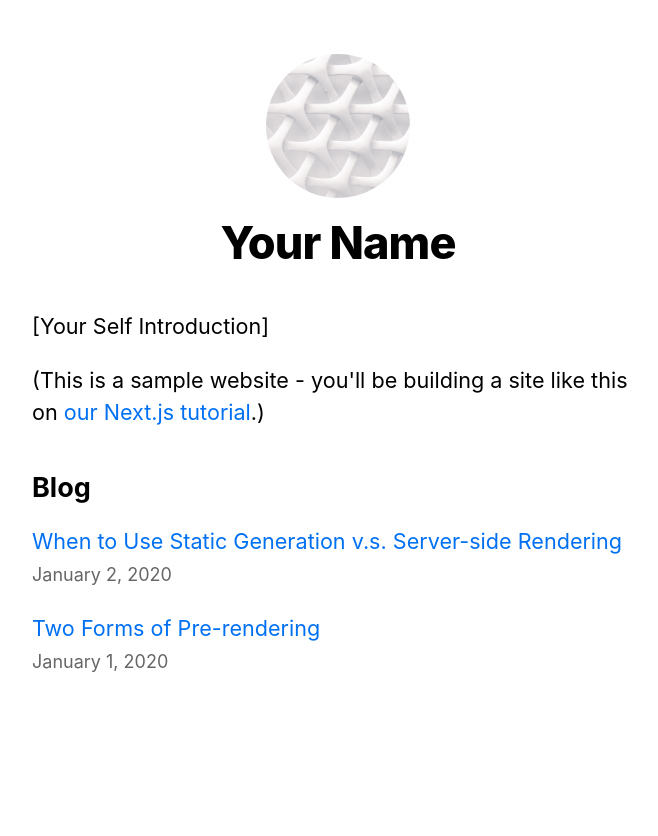
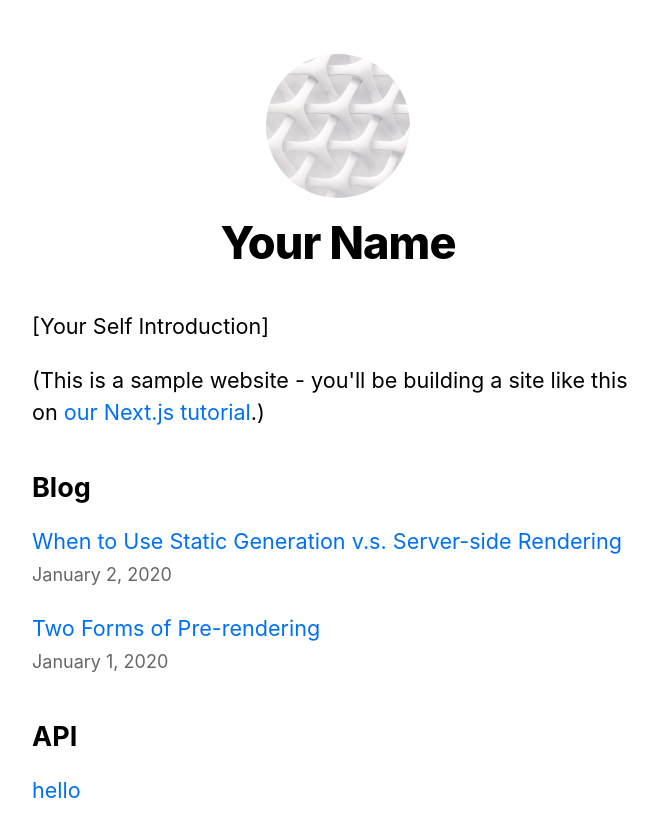
Before and after one commit to oikwsat/nextjs-blog, a Next.js app: page / in a window 1280 px wide. Shown: the top 836 px of the page, without its empty margins (302-960 px from the left). Before the commit the page ends 800 px from the top, so only its background shows below. Built offline with nearby package versions, Linux system fonts and the light colour scheme.

Commit message:
Adding API to the Index Page

```diff
--- a/pages/index.tsx
+++ b/pages/index.tsx
@@ -35,6 +35,16 @@ export default function Home({ allPostsData }: { allPostsData: { date: string; t
           ))}
         </ul>
       </section>
+      <section className={`${utilStyles.headingMd} ${utilStyles.padding1px}`}>
+        <h2 className={utilStyles.headingLg}>API</h2>
+        <ul className={utilStyles.list}>
+          <li className={utilStyles.listItem}>
+            <Link href="/api/hello">
+              <a>hello</a>
+            </Link>
+          </li>
+        </ul>
+      </section>
     </Layout>
   )
 }
```
